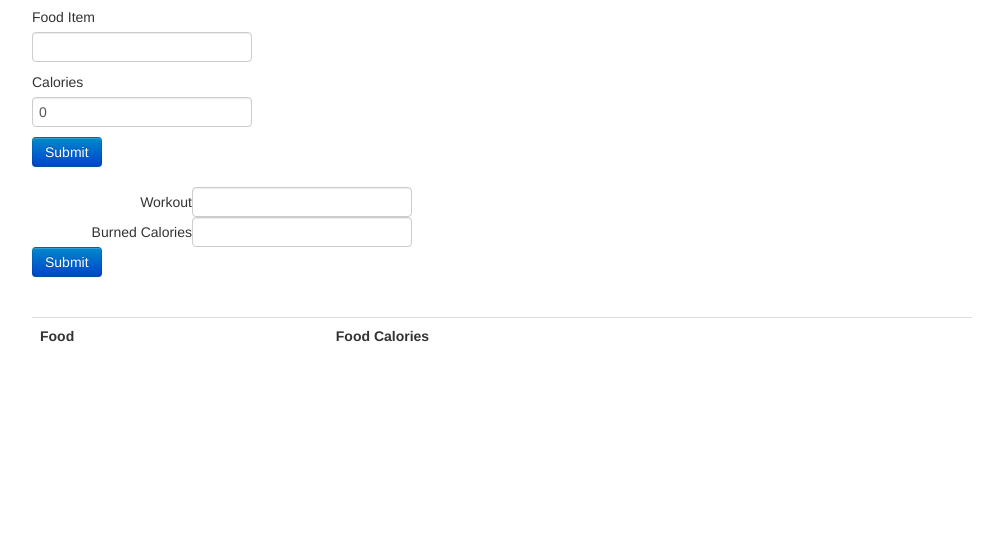
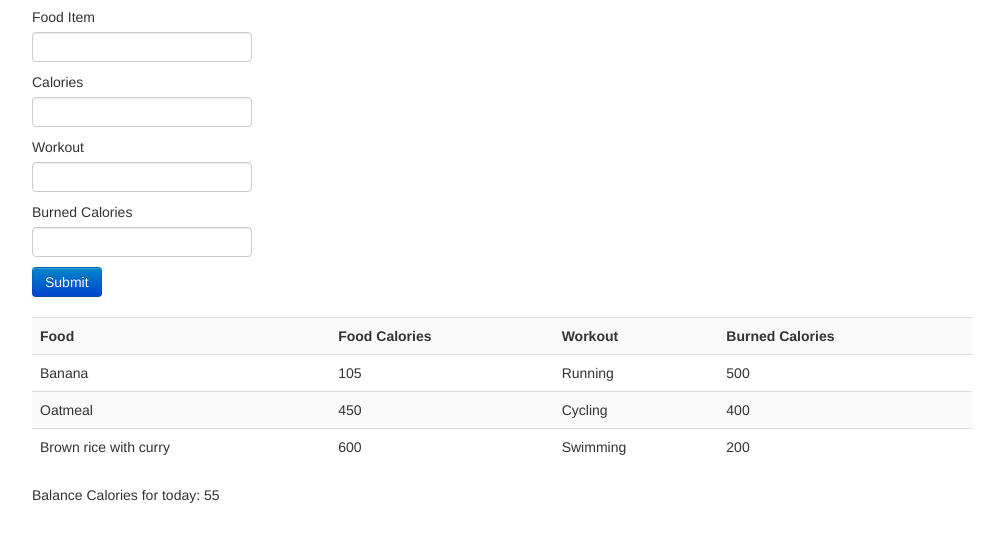
Before and after one commit to mgenova/calories-tracker, a website: page public/index.html in a window 1280 px wide. Shown: the part 53-594 px from the top of the page, without its empty margins (138-1141 px from the left). Drawn offline with Linux system fonts and the light colour scheme.

Commit message:
added balance calories

```diff
--- a/public/app/app.js
+++ b/public/app/app.js
@@ -1,4 +1,6 @@
-var myApp = angular.module('myApp', ['ngRoute', 'ngAnimate']);
+(function(){
+
+    var myApp = angular.module('myApp', ['ngRoute']);
 
     myApp.config(function($routeProvider){
 
@@ -7,4 +9,6 @@ myApp.config(function($routeProvider){
            templateUrl: 'app/views/tracker.html',
            controller: 'mainController'
         })
+        .otherwise({redirectTo:'/'});
    });
+}());
--- a/public/app/controllers/mainController.js
+++ b/public/app/controllers/mainController.js
@@ -1,11 +1,89 @@
+(function(){
+
+    var mainController = function($scope) {
+
+        $scope.idealCalories = 1500;
+        $scope.items = []; //item list array
 
 
+        $scope.items = [
+            {
+                food: 'Banana',
+                calories: 105,
+                workout: 'Running',
+                caloriesBurned: 500
+            },
+            {
+                food: 'Oatmeal',
+                calories: 450,
+                workout: 'Cycling',
+                caloriesBurned: 400
+            },
+            {
+                food: 'Brown rice with curry',
+                calories: 600,
+                workout: 'Swimming',
+                caloriesBurned: 200
+            }
+        ];
+
+
+
+        //add an item to the list
+        $scope.addItem = function(item){
+            $scope.items.push(item);
+            $scope.item = {};
+            }
+
+        //subtracts food and workout calories
+        $scope.totalCalories = function(){
+            var total = 0;
+            for(count=0;count<$scope.items.length;count++){
+                total += $scope.items[count].calories-$scope.items[count].caloriesBurned;
+            }
+            return total;
+        }
+
+
+    };
+
+
+    mainController.$inject = ['$scope'];
+
+    angular.module('myApp').controller('mainController', mainController);
+
+}());
+
+
+
+
+
+
+
+
+
+
+
+
+
+
+
+
+
+
+
+
+
+
+
+
+/*
 myApp.controller('mainController', ['$scope', function($scope) {
 
-    /*
+
     $scope.totalCalories;
     $scope.idealCalories = 1500;
-    */
+
 
     $scope.food ={
         desc: '',
@@ -42,35 +120,6 @@ myApp.controller('mainController', ['$scope', function($scope) {
         }
     }
 
-    /*
-    $scope.tracker = {
-        foodTrackerfoodItem:'',
-        foodCalories:0,
-        workoutType:'',
-        burnedCalories:0
-
-    }
-
-
-    $scope.calories = [];
-
-
-
-
-    $scope.calories = [];
-
-    $scope.addCalories =  function(){
-	    $scope.calories.push({
-            foodItem:$scope.tracker.foodItem,
-            foodCalories:$scope.tracker.foodCalories,
-            workoutType: $scope.tracker.workoutType,
-            burnedCalories:$scope.tracker.burnedCalories
-        });
-
-
-    }
-   */
-
 
     function getTotalCalories() {
         var total = $scope.foodCalories - $scope.burnedCalories;
@@ -83,6 +132,5 @@ myApp.controller('mainController', ['$scope', function($scope) {
     }
 
 
-
-
 }]);
+*/
--- a/public/app/views/tracker.html
+++ b/public/app/views/tracker.html
@@ -5,79 +5,63 @@
         <div class="form-group">
             <label class="col-md-2 control-label">Food Item</label>
             <div class="col-md-4">
-                <input type="text" class="form-control" name="foodItem"
-                    ng-model="food.desc" />
+                <input type="text" class="form-control" name="food"
+                    ng-model="item.food" />
             </div>
         </div>
         <div class="form-group">
             <label class="col-md-2 control-label">Calories</label>
             <div class="col-md-4">
-                <input type="number" class="form-control" name="foodCalories"
-                    ng-model="food.calories" />
+                <input type="number" class="form-control" name="calories"
+                    ng-model="item.calories" />
             </div>
+
+        <div class="form-group">
+		    <label class="col-md-2 control-label">Workout</label>
+		    <div class="col-md-4">
+			    <input type="text" class="form-control" name="workout"
+				ng-model="item.workout" />
+		    </div>
+	    </div>
+
+    <div class="form-group">
+		<label class="col-md-2 control-label">Burned Calories</label>
+		<div class="col-md-4">
+			<input type="number" class="form-control" name="caloriesBurned"
+				ng-model="item.caloriesBurned" />
+		</div>
+	</div>
         </div>
         <div class="form-group">
-            <button class="btn btn-primary" ng-click="addFoodCalories()">
+            <button class="btn btn-primary" ng-click="addItem(item)">
                 Submit
             </button>
         </div>
 
 
 
-      <!--<div class="form-group">
-            <input type="button" value="Submit" ng-click="getTotalCalories()"  class="btn btn-primary"/>
-      </div>-->
 
 <br>
 
 
-<form class="form-horizontal" role="form" ng-submit="addCalories()">
-
-	<div class="form-group">
-		<label class="col-md-2 control-label">Workout</label>
-		<div class="col-md-4">
-			<input type="text" class="form-control" name="workoutType"
-				ng-model="workoutType" />
-		</div>
-	</div>
-
-    <div class="form-group">
-		<label class="col-md-2 control-label">Burned Calories</label>
-		<div class="col-md-4">
-			<input type="number" class="form-control" name="burnedCalories"
-				ng-model="burnedCalories" />
-		</div>
-	</div>
-
-
-
-	<div class="form-group">
-
-			<input type="button" value="Submit" ng-click="getTotalCalories()" class="btn btn-primary"/>
-	</div>
-</form>
-<br>
-
-
-
-<table class="table table-stripe" >
+<table class="table table-striped " >
     <tr>
 
         <th>Food</th>
         <th>Food Calories</th>
-        <!--
         <th>Workout</th>
         <th>Burned Calories</th>
-        <th>Total Calories</th>
-        -->
+
     </tr>
-    <tr ng-repeat="cal in tracker.diet">
-        <td ng-cloak>{{ cal.desc }}</td>
-        <td ng-cloak>{{ cal.calories }}</td>
-        <!--
-        <td>{{ cal.workoutType }}</td>
-        <td>{{ cal.burnedCalories }}</td>
-        <td>{{ cal.totalCalories}}</td>
-        -->
+    <tr ng-repeat="item in items">
+        <td ng-cloak>{{ item.food }}</td>
+        <td ng-cloak>{{ item.calories }}</td>
+        <td ng-cloak>{{ item.workout }}</td>
+        <td ng-cloak>{{ item.caloriesBurned}}</td>
+
+
+
     </tr>
 </table>
+
+<div>Balance Calories for today: {{totalCalories()}}</div>
--- a/public/index.html
+++ b/public/index.html
@@ -12,7 +12,7 @@
         <div class="container">
 
 
-            <ng-view class="slide-animation"></ng-view>
+            <ng-view class></ng-view>
 
 
         <script src="scripts/angular.js"></script>
```
Also changed, not shown: public/app/services/trackerService.js (added, +39 -0 lines). Lines whose indentation alone changed are shown as unchanged.
